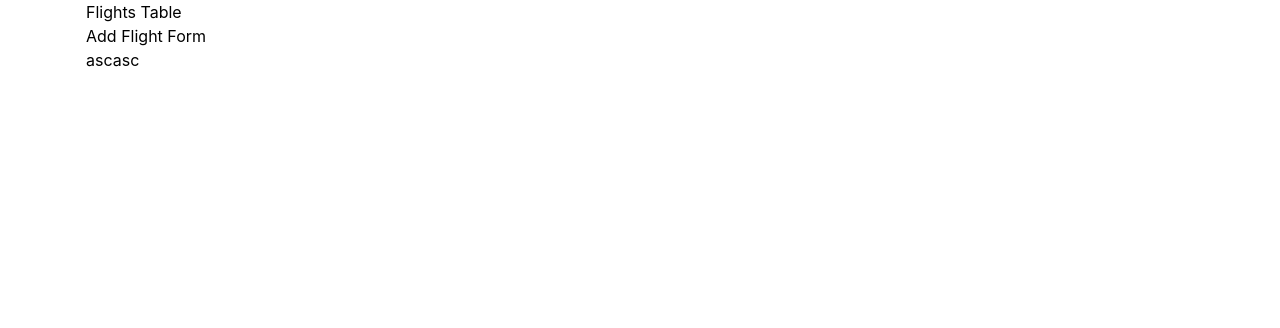
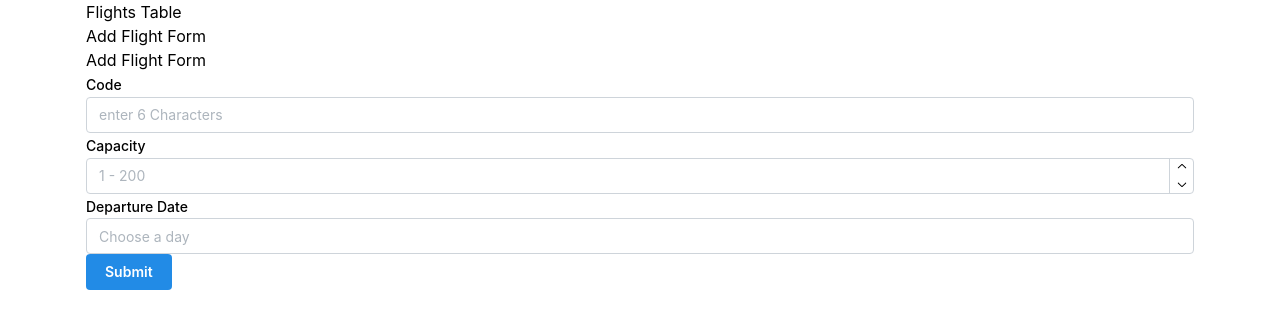
Before and after one commit to MAlngaawy/AxisTask, a React (Vite) app: page /add-flight in a window 1280 px wide. Shown: the top 328 px of the page. Built offline with nearby package versions, Linux system fonts and the light colour scheme.

Commit message:
Story 2.1 & 2.2 (Create form and validate the intered data) - use react-hook-form & Yup

```diff
--- a/package.json
+++ b/package.json
@@ -11,7 +11,9 @@
     "server": "flights-server"
   },
   "dependencies": {
+    "@hookform/resolvers": "^3.9.1",
     "@mantine/core": "^7.13.4",
+    "@mantine/dates": "^7.13.4",
     "@mantine/hooks": "^7.13.4",
     "@mantine/modals": "^7.13.4",
     "@mantine/notifications": "^7.13.4",
@@ -19,8 +21,10 @@
     "@reduxjs/toolkit": "^2.3.0",
     "react": "^18.3.1",
     "react-dom": "^18.3.1",
+    "react-hook-form": "^7.53.1",
     "react-redux": "^9.1.2",
-    "react-router-dom": "^6.27.0"
+    "react-router-dom": "^6.27.0",
+    "yup": "^1.4.0"
   },
   "devDependencies": {
     "@eslint/js": "^9.13.0",
--- /dev/null
+++ b/src/components/AddFlightForm/index.tsx
@@ -0,0 +1,85 @@
+import { Button, NumberInput, TextInput } from '@mantine/core';
+import PageTitle from '../shared/PageTitle';
+import { useForm, SubmitHandler, Controller } from 'react-hook-form';
+import { date, number, object, string } from 'yup';
+import { yupResolver } from '@hookform/resolvers/yup';
+import { DateInput } from '@mantine/dates';
+import { useAddFlightMutation } from '../../services/apiSlice';
+
+type Inputs = {
+  code: string;
+  capacity: number;
+  departureDate: Date;
+};
+const validationSchema = object().shape({
+  code: string().min(6).max(6).required(),
+  capacity: number().min(1).max(200).required(),
+  departureDate: date().required(),
+});
+
+const AddFlightForm = () => {
+  const [addFlight] = useAddFlightMutation();
+
+  const {
+    control,
+    register,
+    handleSubmit,
+    formState: { errors },
+  } = useForm<Inputs>({
+    resolver: yupResolver(validationSchema),
+  });
+
+  const onSubmit: SubmitHandler<Inputs> = (data) => {
+    addFlight({
+      ...data,
+      departureDate: data.departureDate.toISOString().split('T')[0],
+    });
+  };
+
+  return (
+    <div>
+      <PageTitle text="Add Flight Form" />
+      <form onSubmit={handleSubmit(onSubmit)} className="flex gap-2 flex-col">
+        <TextInput
+          error={errors.code?.message}
+          placeholder="enter 6 Characters"
+          label="Code"
+          {...register('code')}
+        />
+        <Controller
+          name="capacity"
+          control={control}
+          render={({ field }) => (
+            <NumberInput
+              {...field}
+              label="Capacity"
+              placeholder="1 - 200"
+              error={errors.capacity?.message} // Display error message from Yup
+              min={1}
+              max={200}
+            />
+          )}
+        />
+        <Controller
+          name="departureDate"
+          control={control}
+          render={({ field }) => (
+            <DateInput
+              valueFormat="DD MMM YYYY "
+              {...field}
+              error={errors.departureDate?.message}
+              label="Departure Date"
+              placeholder="Choose a day"
+            />
+          )}
+        />
+
+        <div>
+          <Button type="submit">Submit</Button>
+        </div>
+      </form>
+    </div>
+  );
+};
+
+export default AddFlightForm;
--- a/src/components/FlightsTable/index.tsx
+++ b/src/components/FlightsTable/index.tsx
@@ -50,7 +50,7 @@ function FlightsTable() {
   };
 
   return (
-    <div className="my-10">
+    <div>
       <PageTitle text="Flights Table" />
 
       <Table striped highlightOnHover withTableBorder withColumnBorders>
--- a/src/main.tsx
+++ b/src/main.tsx
@@ -2,6 +2,7 @@ import { createTheme, MantineProvider } from '@mantine/core';
 import { StrictMode } from 'react';
 import { createRoot } from 'react-dom/client';
 import '@mantine/core/styles.css';
+import '@mantine/dates/styles.css';
 import { Provider } from 'react-redux';
 import { store } from './store.ts';
 import App from './App.tsx';
--- a/src/routes.tsx
+++ b/src/routes.tsx
@@ -2,6 +2,7 @@ import { createBrowserRouter } from 'react-router-dom';
 import BadRequestPage from './pages/BadRequestPage';
 import Home from './pages/Home';
 import Layout from './components/Layout';
+import AddFlightForm from './components/AddFlightForm';
 
 const router = createBrowserRouter([
   {
@@ -10,7 +11,7 @@ const router = createBrowserRouter([
     children: [
       { path: '', element: <Home /> },
       { path: '/bad-request', element: <BadRequestPage /> },
-      { path: '/add-flight', element: <div>ascasc</div> },
+      { path: '/add-flight', element: <AddFlightForm /> },
     ],
   },
 ]);
--- a/src/services/apiSlice.ts
+++ b/src/services/apiSlice.ts
@@ -1,24 +1,25 @@
 // src/services/apiSlice.js
 import { createApi, fetchBaseQuery } from '@reduxjs/toolkit/query/react';
+import { AddFlight } from '../types';
 
 export const apiSlice = createApi({
   reducerPath: 'api', // optional, default is 'api'
   baseQuery: fetchBaseQuery({ baseUrl: 'http://localhost:3000/' }), // define your API base URL
-  endpoints: (builder) => ({
-    getFlights: builder.query({
+  endpoints: ({ query, mutation }) => ({
+    getFlights: query({
       query: (params) => ({
         url: '/flights',
         params,
       }),
     }),
-    // addPost: builder.mutation({
-    //   query: (newPost) => ({
-    //     url: '/posts',
-    //     method: 'POST',
-    //     body: newPost,
-    //   }),
-    // }),
+    addFlight: mutation({
+      query: (newFlight: AddFlight) => ({
+        url: '/flights',
+        method: 'POST',
+        body: newFlight,
+      }),
+    }),
   }),
 });
 
-export const { useGetFlightsQuery } = apiSlice;
+export const { useGetFlightsQuery, useAddFlightMutation } = apiSlice;
--- /dev/null
+++ b/src/types.ts
@@ -0,0 +1,5 @@
+export type AddFlight = {
+  code: string;
+  capacity: number;
+  departureDate: string;
+};
```
Also changed, not shown: 1 other file (tests, documents, lock files or other folders).
